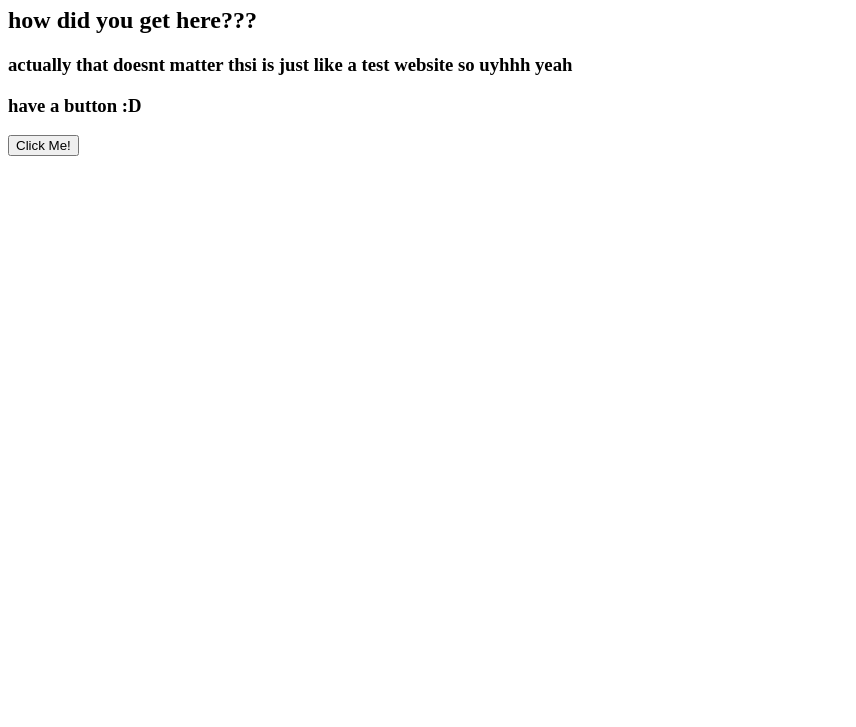
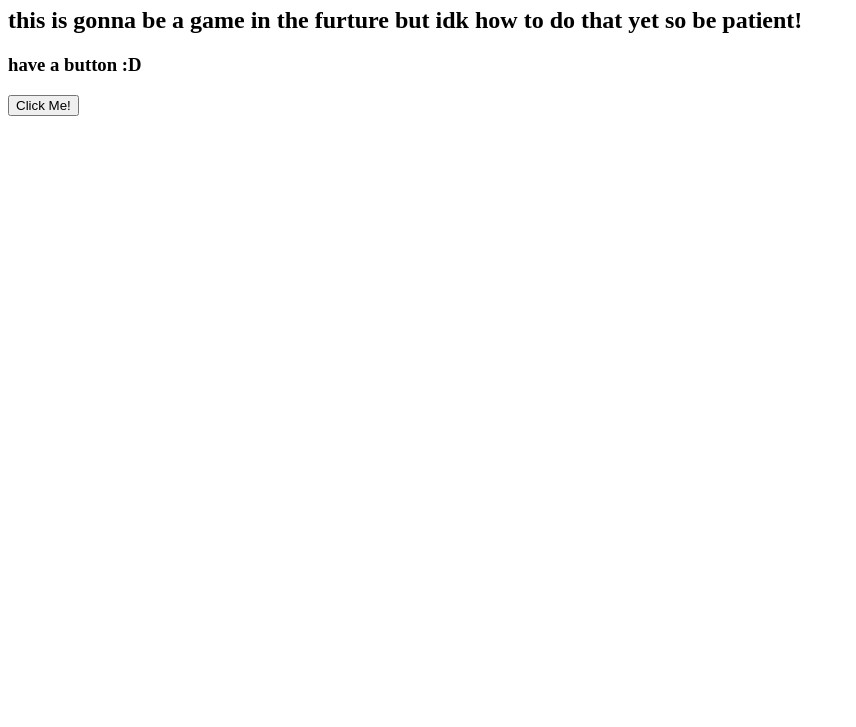
Before and after one commit to waffelz0/ore-simulator, a plain HTML site: page index.html in a window 1280 px wide. Shown: the part 73-800 px from the top of the page, without its empty margins (0-856 px from the left). Drawn offline with Linux system fonts and the light colour scheme.

Commit message:
Update index.html

```diff
--- a/index.html
+++ b/index.html
@@ -3,8 +3,7 @@
 </head>
 <body>
     <h1>hjello, welcom e to my webiste</h1>
-    <h2>how did you get here???</h2>
-    <h3>actually that doesnt matter thsi is just like a test website so uyhhh yeah</h3>
+    <h2>this is gonna be a game in the furture but idk how to do that yet so be patient!</h2>
     <h3>have a button :D</h3>
     <button>Click Me!</button>
 </body>
```
